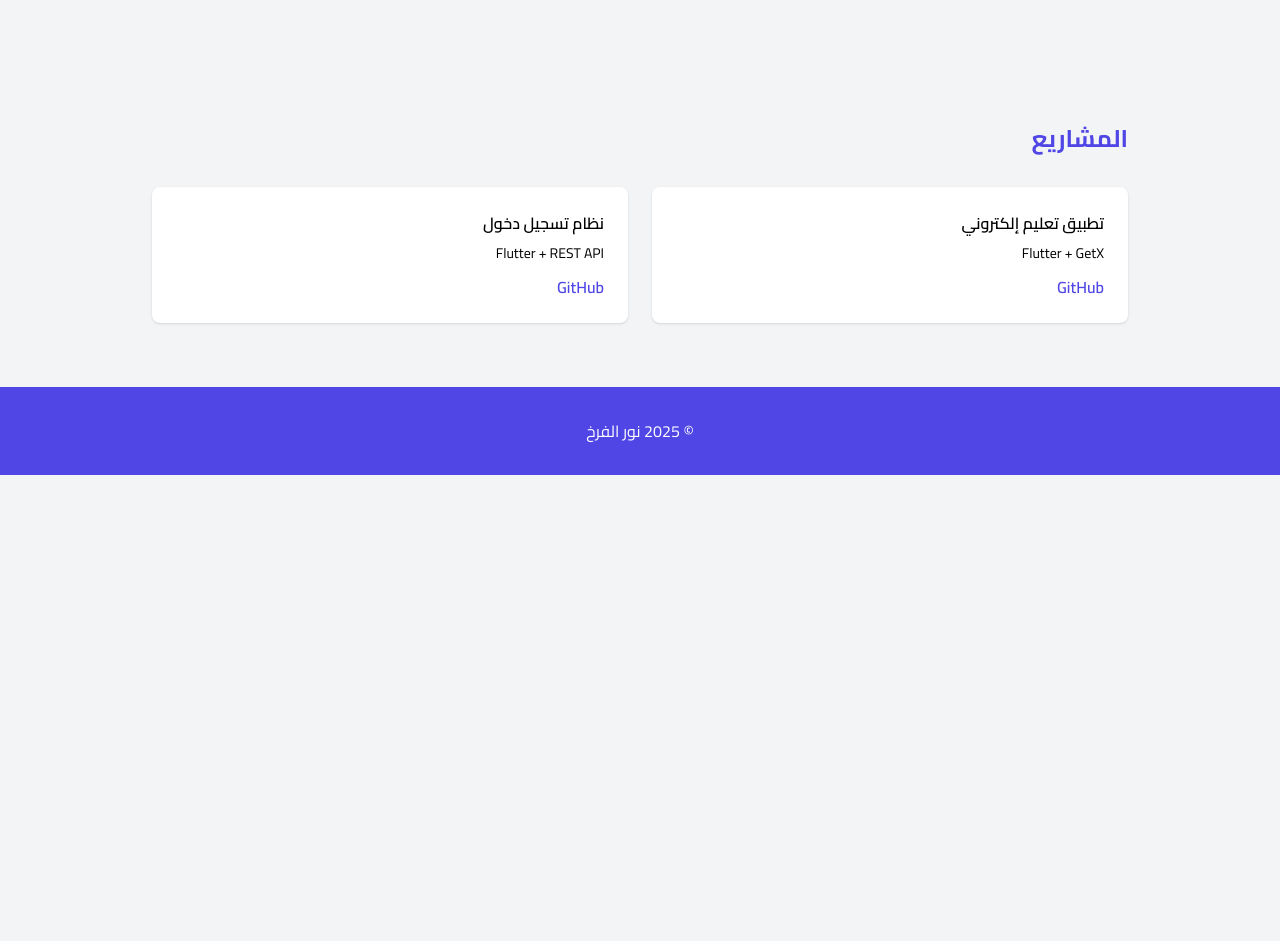
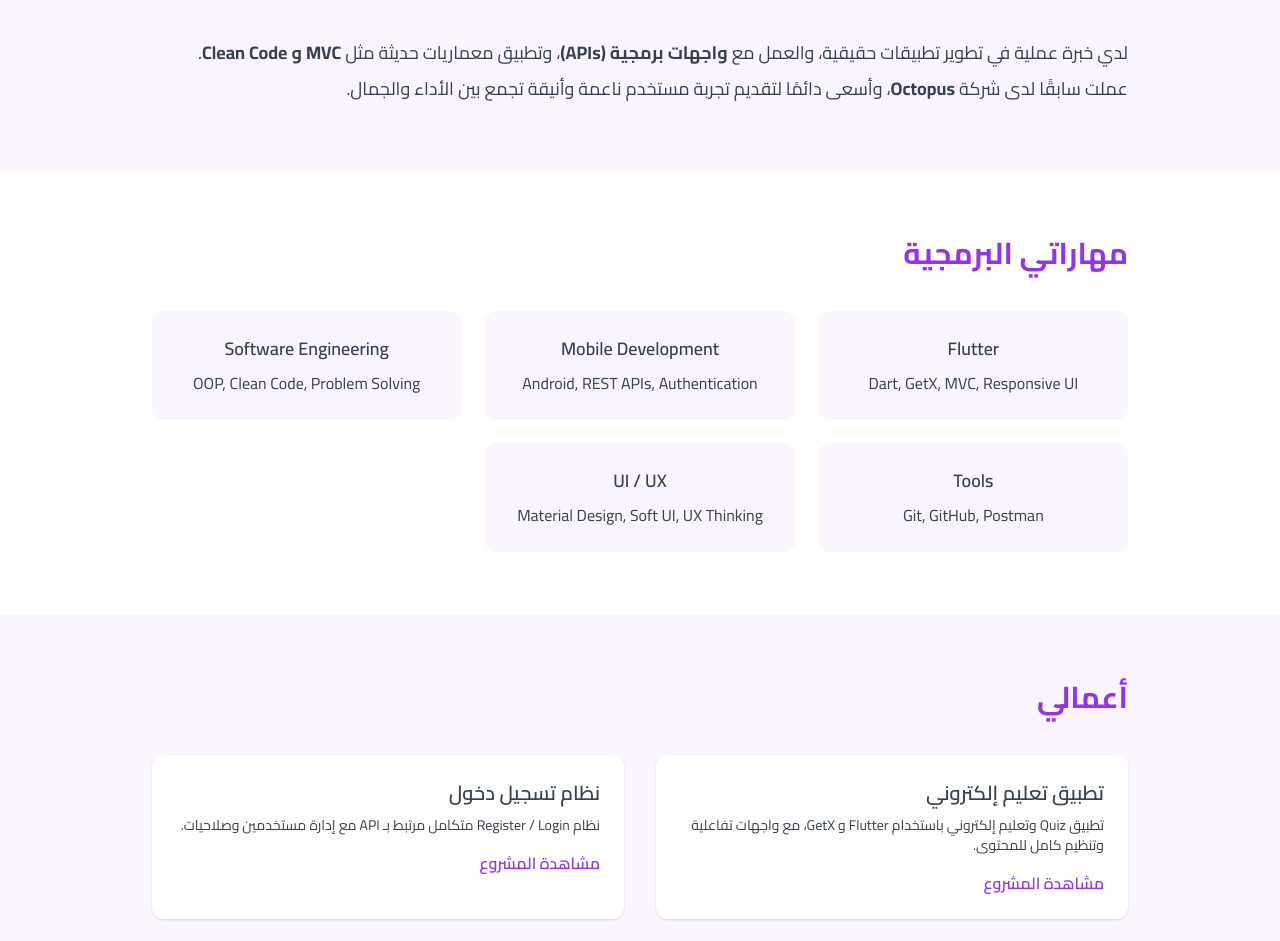
Before and after one commit to Nouralfarkh/my-portfolio, a plain HTML site: page index.html in a window 1280 px wide. Shown: the part 997-1938 px from the top of the page. Before the commit the page ends 1472 px from the top, so only its background shows below. Drawn offline with nearby package versions, Linux system fonts and the light colour scheme.

Commit message:
Update index.html

```diff
--- a/index.html
+++ b/index.html
@@ -5,7 +5,7 @@
   <title>نور الفرخ | Flutter Developer</title>
   <meta name="viewport" content="width=device-width, initial-scale=1.0">
 
-  <!-- Tailwind CSS CDN -->
+  <!-- Tailwind CSS -->
   <script src="https://cdn.tailwindcss.com"></script>
 
   <!-- Arabic Font -->
@@ -16,49 +16,107 @@
   </style>
 </head>
 
-<body class="bg-gray-100">
+<body class="bg-purple-50 text-gray-700">
 
-  <!-- Hero -->
-  <section class="min-h-screen flex items-center justify-center bg-gradient-to-br from-indigo-600 to-purple-600 text-white">
+  <!-- 🌷 Hero Section -->
+  <section class="min-h-screen flex items-center justify-center bg-gradient-to-br from-purple-400 to-purple-600 text-white">
     <div class="text-center px-6">
       <h1 class="text-4xl md:text-5xl font-bold mb-4">نور الفرخ</h1>
-      <p class="text-xl mb-6">مطوّرة Flutter | هندسة برمجيات ونظم معلومات</p>
-      <a href="#projects" class="bg-white text-indigo-600 px-6 py-3 rounded-full font-semibold hover:bg-gray-100 transition">
-        مشاهدة أعمالي
+      <p class="text-lg md:text-xl mb-6">
+        مطوّرة Flutter | هندسة برمجيات ونظم معلومات
+      </p>
+      <a href="#about" class="bg-white text-purple-600 px-8 py-3 rounded-full font-semibold hover:bg-purple-100 transition">
+        تعرفي عليّ
       </a>
     </div>
   </section>
 
-  <!-- About -->
-  <section class="max-w-5xl mx-auto px-6 py-16">
-    <h2 class="text-2xl font-bold mb-6 text-indigo-600">نبذة عني</h2>
+  <!-- 🌸 About / CV -->
+  <section id="about" class="max-w-5xl mx-auto px-6 py-16">
+    <h2 class="text-3xl font-bold text-purple-600 mb-6">نبذة عني</h2>
     <p class="text-lg leading-loose">
-      طالبة هندسة معلوماتية اختصاص هندسة برمجيات ونظم معلومات،
-      أمتلك خبرة قوية في تطوير تطبيقات Flutter مع بنية برمجية احترافية.
-      عملت سابقًا لدى شركة <strong>Octopus</strong>.
+      أنا <strong>نور الفرخ</strong>، طالبة هندسة معلوماتية اختصاص
+      <strong>هندسة برمجيات ونظم معلومات</strong>.
+      أمتلك شغفًا حقيقيًا بتطوير تطبيقات الموبايل باستخدام
+      <strong>Flutter</strong> وبناء تطبيقات منظمة وقابلة للتوسع.
+      <br><br>
+      لدي خبرة عملية في تطوير تطبيقات حقيقية، والعمل مع
+      <strong>واجهات برمجية (APIs)</strong>، وتطبيق معماريات حديثة مثل
+      <strong>MVC و Clean Code</strong>.
+      عملت سابقًا لدى شركة <strong>Octopus</strong>،
+      وأسعى دائمًا لتقديم تجربة مستخدم ناعمة وأنيقة تجمع بين
+      الأداء والجمال.
     </p>
   </section>
 
-  <!-- Projects -->
-  <section id="projects" class="max-w-5xl mx-auto px-6 py-16">
-    <h2 class="text-2xl font-bold mb-8 text-indigo-600">المشاريع</h2>
-    <div class="grid md:grid-cols-2 gap-6">
-      <div class="p-6 bg-white rounded-lg shadow">
-        <h3 class="font-semibold mb-2">تطبيق تعليم إلكتروني</h3>
-        <p class="mb-3 text-sm">Flutter + GetX</p>
-        <a href="#" class="text-indigo-600 font-semibold">GitHub</a>
-      </div>
-      <div class="p-6 bg-white rounded-lg shadow">
-        <h3 class="font-semibold mb-2">نظام تسجيل دخول</h3>
-        <p class="mb-3 text-sm">Flutter + REST API</p>
-        <a href="#" class="text-indigo-600 font-semibold">GitHub</a>
+  <!-- 💜 Skills -->
+  <section class="bg-white py-16">
+    <div class="max-w-5xl mx-auto px-6">
+      <h2 class="text-3xl font-bold text-purple-600 mb-10">مهاراتي البرمجية</h2>
+
+      <div class="grid sm:grid-cols-2 md:grid-cols-3 gap-6">
+
+        <div class="bg-purple-50 p-6 rounded-xl text-center shadow-sm">
+          <h3 class="font-semibold text-lg mb-2">Flutter</h3>
+          <p>Dart, GetX, MVC, Responsive UI</p>
+        </div>
+
+        <div class="bg-purple-50 p-6 rounded-xl text-center shadow-sm">
+          <h3 class="font-semibold text-lg mb-2">Mobile Development</h3>
+          <p>Android, REST APIs, Authentication</p>
+        </div>
+
+        <div class="bg-purple-50 p-6 rounded-xl text-center shadow-sm">
+          <h3 class="font-semibold text-lg mb-2">Software Engineering</h3>
+          <p>OOP, Clean Code, Problem Solving</p>
+        </div>
+
+        <div class="bg-purple-50 p-6 rounded-xl text-center shadow-sm">
+          <h3 class="font-semibold text-lg mb-2">Tools</h3>
+          <p>Git, GitHub, Postman</p>
+        </div>
+
+        <div class="bg-purple-50 p-6 rounded-xl text-center shadow-sm">
+          <h3 class="font-semibold text-lg mb-2">UI / UX</h3>
+          <p>Material Design, Soft UI, UX Thinking</p>
+        </div>
+
       </div>
     </div>
   </section>
 
-  <!-- Footer -->
-  <footer class="bg-indigo-600 text-white py-8 text-center">
-    <p>© 2025 نور الفرخ</p>
+  <!-- 🌷 Projects -->
+  <section class="max-w-5xl mx-auto px-6 py-16">
+    <h2 class="text-3xl font-bold text-purple-600 mb-10">أعمالي</h2>
+
+    <div class="grid md:grid-cols-2 gap-8">
+
+      <div class="bg-white p-6 rounded-xl shadow hover:shadow-lg transition">
+        <h3 class="font-semibold text-xl mb-2">تطبيق تعليم إلكتروني</h3>
+        <p class="text-sm mb-4">
+          تطبيق Quiz وتعليم إلكتروني باستخدام Flutter و GetX،
+          مع واجهات تفاعلية وتنظيم كامل للمحتوى.
+        </p>
+        <a href="#" class="text-purple-600 font-semibold">مشاهدة المشروع</a>
+      </div>
+
+      <div class="bg-white p-6 rounded-xl shadow hover:shadow-lg transition">
+        <h3 class="font-semibold text-xl mb-2">نظام تسجيل دخول</h3>
+        <p class="text-sm mb-4">
+          نظام Register / Login متكامل مرتبط بـ API
+          مع إدارة مستخدمين وصلاحيات.
+        </p>
+        <a href="#" class="text-purple-600 font-semibold">مشاهدة المشروع</a>
+      </div>
+
+    </div>
+  </section>
+
+  <!-- 🌸 Footer -->
+  <footer class="bg-purple-600 text-white py-10 text-center">
+    <p class="text-lg font-semibold">نور الفرخ</p>
+    <p class="text-sm mt-2">Flutter Developer</p>
+    <p class="text-sm mt-1">© 2025</p>
   </footer>
 
 </body>
```
